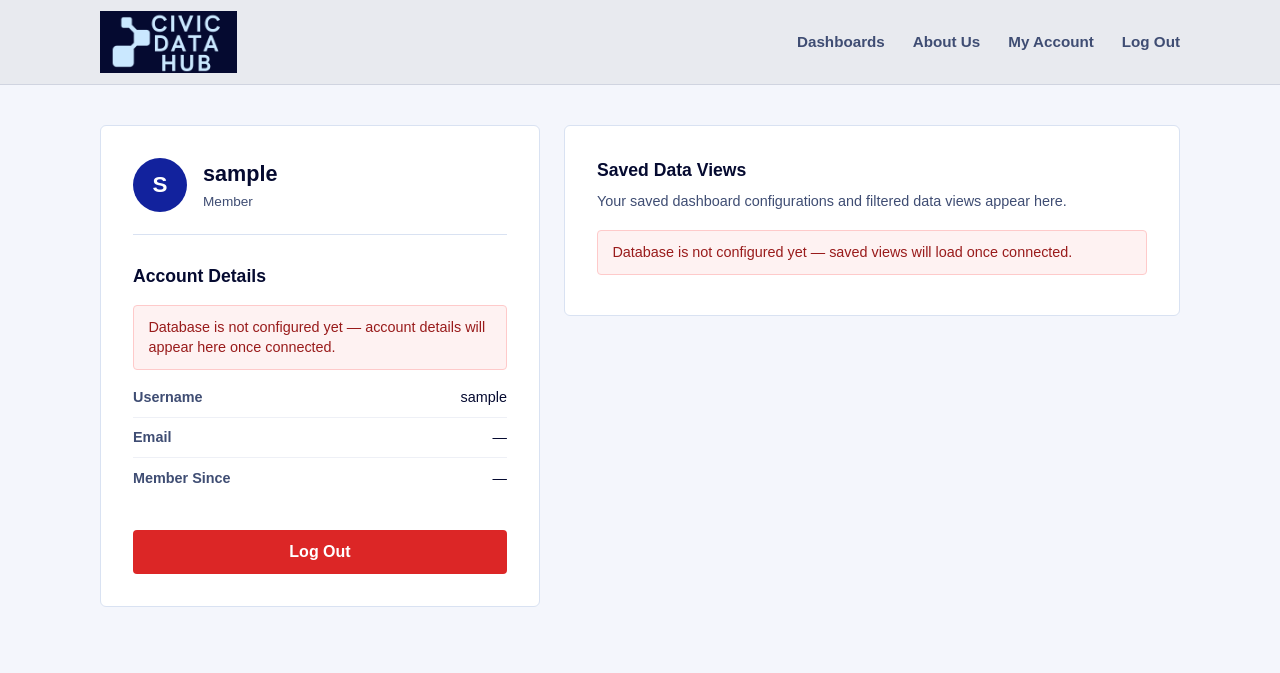
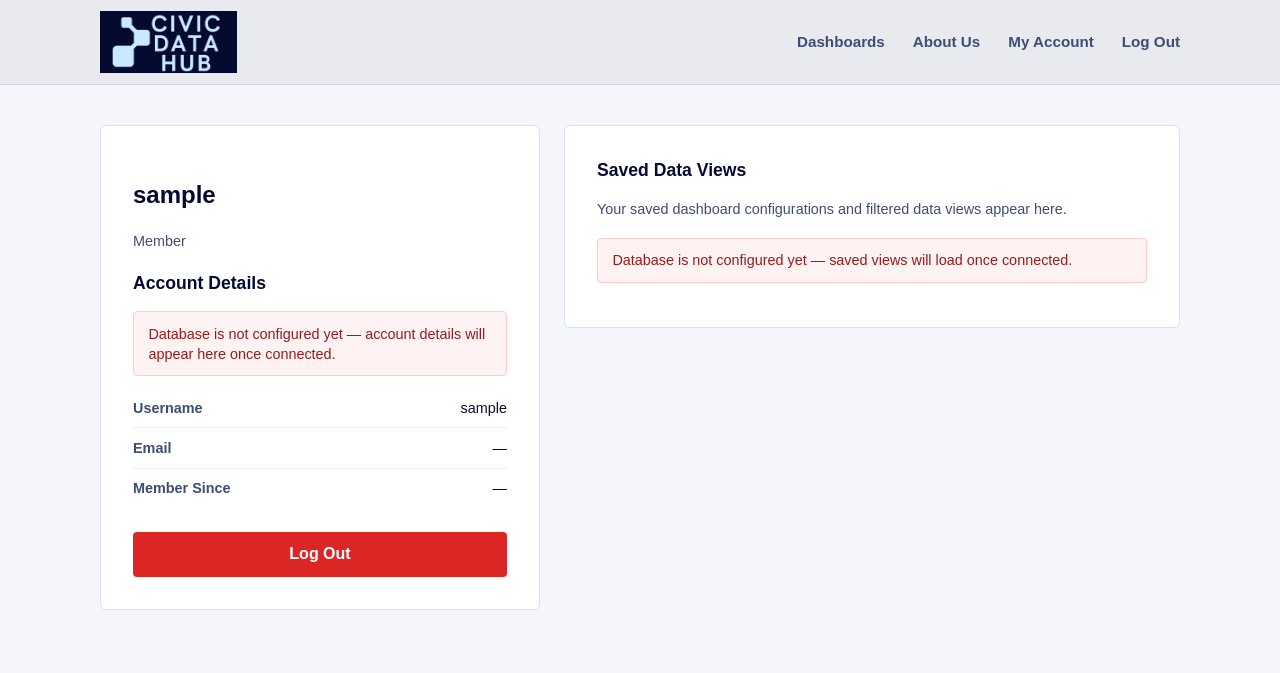
Before and after one commit to midnight-getaway/CivicDataHub, a PHP site: page /account.php in a window 1280 px wide. Shown: the top 673 px of the page. Run offline with PHP 8.4, Linux system fonts and the light colour scheme; the visitor is signed in with stand-in values (Sample User, id 1); data that the repository does not hold is empty; a stand-in replaces the project's code that opens the database connection; some web fonts are replaced.

Commit message:
reorder nav links, condense & organize stylesheet

```diff
--- a/about.html
+++ b/about.html
@@ -9,7 +9,7 @@
 	<link rel="icon" type="image/png" sizes="32x32" href="assets/favicon-32.png" />
 	<link rel="icon" type="image/png" href="assets/favicon.png" />
 	<link rel="apple-touch-icon" href="assets/favicon.png" />
-	<link rel="stylesheet" href="styles.css" />
+	<link rel="stylesheet" href="styles.css?v=2" />
 </head>
 
 <body>
@@ -21,9 +21,9 @@
 			<nav aria-label="Main navigation">
 				<ul>
 					<li><a href="index.html#dashboards">Dashboards</a></li>
-					<li><a href="signup.php">Sign Up</a></li>
 					<li><a href="about.html">About Us</a></li>
 					<li><a href="login.php">Log In</a></li>
+					<li><a href="signup.php">Sign Up</a></li>
 				</ul>
 			</nav>
 		</div>
--- a/account.php
+++ b/account.php
@@ -48,7 +48,7 @@ if ($db_configured) {
     <link rel="icon" type="image/png" sizes="32x32" href="assets/favicon-32.png" />
     <link rel="icon" type="image/png" href="assets/favicon.png" />
     <link rel="apple-touch-icon" href="assets/favicon.png" />
-    <link rel="stylesheet" href="styles.css" />
+    <link rel="stylesheet" href="styles.css?v=2" />
   </head>
   <body>
     <header class="site-header">
@@ -72,60 +72,51 @@ if ($db_configured) {
         <div class="container">
 
           <!-- Account Info Card -->
-          <div class="account-card">
-            <div class="account-header">
-              <div class="avatar"><?php echo strtoupper(substr($username, 0, 1)); ?></div>
-              <div>
+          <div class="card">
             <h1><?php echo $username; ?></h1>
-                <p class="account-role">Member</p>
-              </div>
-            </div>
+            <p class="muted-text">Member</p>
 
-            <div class="account-details">
             <h2>Account Details</h2>
 
             <?php if (!$db_configured): ?>
-                <div class="form-message error">Database is not configured yet — account details will appear here once connected.</div>
+              <div class="msg error">Database is not configured yet — account details will appear here once connected.</div>
             <?php endif; ?>
 
             <div class="detail-row">
-                <span class="detail-label">Username</span>
-                <span class="detail-value"><?php echo $username; ?></span>
+              <strong>Username</strong>
+              <span><?php echo $username; ?></span>
             </div>
             <div class="detail-row">
-                <span class="detail-label">Email</span>
-                <span class="detail-value"><?php echo $email ?: '—'; ?></span>
+              <strong>Email</strong>
+              <span><?php echo $email ?: '—'; ?></span>
             </div>
             <div class="detail-row">
-                <span class="detail-label">Member Since</span>
-                <span class="detail-value"><?php echo $created_at ?: '—'; ?></span>
-              </div>
+              <strong>Member Since</strong>
+              <span><?php echo $created_at ?: '—'; ?></span>
             </div>
 
-            <div class="account-actions">
-              <a href="logout.php" class="btn-submit btn-logout">Log Out</a>
-            </div>
+            <a href="logout.php" class="btn btn-danger" style="margin-top:1.5rem">Log Out</a>
           </div>
 
           <!-- Saved Data Views -->
-          <div class="saved-views-card">
+          <div class="card">
             <h2>Saved Data Views</h2>
-            <p class="saved-views-subtitle">Your saved dashboard configurations and filtered data views appear here.</p>
+            <p class="muted-text">Your saved dashboard configurations and filtered data views appear here.</p>
 
             <?php if (!$db_configured): ?>
-              <div class="form-message error">Database is not configured yet — saved views will load once connected.</div>
+              <div class="msg error">Database is not configured yet — saved views will load once connected.</div>
             <?php elseif (empty($saved_views)): ?>
               <div class="empty-state">
                 <p>You haven't saved any data views yet.</p>
-                <a href="index.html#dashboards" class="btn-submit">Explore Dashboards</a>
+                <a href="index.html#dashboards" class="btn">Explore Dashboards</a>
               </div>
             <?php else: ?>
               <div class="views-grid">
                 <?php foreach ($saved_views as $view): ?>
                   <div class="view-tile">
                     <h3><?php echo htmlspecialchars($view['view_name']); ?></h3>
-                    <p class="view-dataset"><?php echo htmlspecialchars($view['dataset']); ?></p>
-                    <p class="view-date">Saved <?php echo date('M j, Y', strtotime($view['created_at'])); ?></p>
+                    <p><?php echo htmlspecialchars($view['dataset']); ?></p>
+                    <p>Saved <?php echo date('M j, Y', strtotime($view['created_at'])); ?></p>
                   </div>
                 <?php endforeach; ?>
               </div>
--- a/index.html
+++ b/index.html
@@ -9,7 +9,7 @@
   <link rel="icon" type="image/png" sizes="32x32" href="assets/favicon-32.png" />
   <link rel="icon" type="image/png" href="assets/favicon.png" />
   <link rel="apple-touch-icon" href="assets/favicon.png" />
-  <link rel="stylesheet" href="styles.css" />
+  <link rel="stylesheet" href="styles.css?v=2" />
 </head>
 
 <body>
@@ -21,9 +21,9 @@
       <nav aria-label="Main navigation">
         <ul>
           <li><a href="index.html#dashboards">Dashboards</a></li>
-          <li><a href="signup.php">Sign Up</a></li>
           <li><a href="about.html">About Us</a></li>
           <li><a href="login.php">Log In</a></li>
+          <li><a href="signup.php">Sign Up</a></li>
         </ul>
       </nav>
     </div>
--- a/styles.css
+++ b/styles.css
@@ -47,19 +51,18 @@
   --primary-dark: #050a30;
   --accent: #233dff;
   --border: #d9e2f2;
-  --placeholder-media: #c5c9d4;
-  --placeholder-field: #e5e8f0;
+  --placeholder-bg: #d1d4dd;
+  --placeholder-border: #c2c8d6;
+  --field-bg: #e5e8f0;
   --field-border: #cfd6e6;
-  --btn-submit: #6b7280;
-  --btn-submit-hover: #4b5563;
+  --btn-bg: #6b7280;
+  --btn-hover: #4b5563;
 }
 
-* {
+/* ================= BASE ====================== */
+
+*, *::before, *::after {
   box-sizing: border-box;
-}
-
-html {
-  font-family: "HK Grotesk", sans-serif;
 }
 
 body {
@@ -221,98 +224,54 @@ nav a:hover {
   border-radius: 2px;
 }
 
-.about-layout{
-  float: left;
-  width: 50%;
+/* ================= ABOUT PAGE ====================== */
+
+.about-layout {
+  width: 100%;
   padding: 5px;
 }
 
+.about-row {
+  display: flex;
+  flex-wrap: wrap;
+  gap: 1.5rem;
+  padding: 0 5px;
+}
+
 .about-column {
-  float: left;
-  width: 450px;
+  flex: 1 1 260px;
+  min-width: 0;
   padding: 5px;
 }
 
-.about-row::after {
-  content: "";
-  clear: both;
-  display: table;
+/* ================= SHARED COMPONENTS ====================== */
+
+/* Muted subtitle text used on auth and account pages */
+.muted-text {
+  margin: 0 0 1.2rem;
+  color: var(--muted);
+  font-size: 0.9rem;
 }
 
-@media (max-width: 920px) {
-  .nav {
-    flex-wrap: wrap;
-    gap: 0.75rem;
-    padding: 0.75rem 0;
-  }
-
-  .brand-logo {
-    height: 54px;
-  }
-
-  .dashboard-grid {
-    grid-template-columns: repeat(2, minmax(0, 1fr));
-  }
-
-  .content-grid {
-    grid-template-columns: 1fr;
-  }
-
-  .graphic-placeholder {
-    min-height: 300px;
-    font-size: 1.5rem;
-  }
-
-  .insight-column {
-    align-items: flex-start;
-    gap: 1rem;
-  }
-}
-
-/* ── Auth pages (login / signup) ────────────────────────── */
-
-.auth-section {
-  display: flex;
-  justify-content: center;
-  padding: 3rem 0 4rem;
-}
-
-.auth-card {
-  width: min(460px, 100%);
+/* Card: white bordered box used on auth and account pages */
+.card {
   background: #fff;
   border: 1px solid var(--border);
   border-radius: 6px;
-  padding: 2.5rem 2rem;
+  padding: 2rem;
 }
 
-.auth-card h1 {
-  margin: 0 0 0.3rem;
-  font-size: 1.6rem;
-  color: var(--primary-dark);
-}
-
-.auth-subtitle {
-  margin: 0 0 1.5rem;
-  color: var(--muted);
-  font-size: 0.95rem;
-}
-
-.auth-form {
-  display: flex;
-  flex-direction: column;
-  gap: 1.1rem;
-}
-
+/* Form inputs */
 .form-group {
   display: flex;
   flex-direction: column;
   gap: 0.3rem;
+  margin-bottom: 1.1rem;
 }
 
 .form-group label {
   font-weight: 600;
   font-size: 0.9rem;
-  color: var(--text);
 }
 
 .form-group input {
@@ -331,47 +290,85 @@ nav a:hover {
   background: #fff;
 }
 
-.btn-submit {
+/* Primary action button */
+.btn {
+  display: block;
+  width: 100%;
   margin-top: 0.5rem;
   padding: 0.7rem;
-  background: var(--btn-submit);
+  background: var(--btn-bg);
   color: #fff;
   border: none;
   border-radius: 4px;
   font-size: 1rem;
   font-weight: 600;
   cursor: pointer;
+  text-align: center;
+  text-decoration: none;
   transition: background 0.2s;
 }
 
-.btn-submit:hover {
-  background: var(--btn-submit-hover);
+.btn:hover {
+  background: var(--btn-hover);
 }
 
-.form-message {
+.btn.btn-danger {
+  background: #dc2626;
+}
+
+.btn.btn-danger:hover {
+  background: #b91c1c;
+}
+
+/* Inline status messages */
+.msg {
   padding: 0.7rem 0.9rem;
   border-radius: 4px;
   font-size: 0.9rem;
-  margin-bottom: 0.5rem;
+  margin-bottom: 0.75rem;
 }
 
-.form-message.error {
+.msg.error {
   background: #fef2f2;
   color: #991b1b;
   border: 1px solid #fecaca;
 }
 
-.form-message.success {
+.msg.success {
   background: #f0fdf4;
   color: #166534;
   border: 1px solid #bbf7d0;
 }
 
-.form-message.success a {
+.msg.success a {
   color: #166534;
   font-weight: 600;
 }
 
+/* ================= AUTH PAGES ====================== */
+
+.auth-section {
+  display: flex;
+  justify-content: center;
+  padding: 3rem 0 4rem;
+}
+
+.auth-section .card {
+  width: min(460px, 100%);
+  padding: 2.5rem 2rem;
+}
+
+.auth-section h1 {
+  margin: 0 0 0.3rem;
+  font-size: 1.6rem;
+}
+
+.auth-form {
+  display: flex;
+  flex-direction: column;
+}
+
+/* "Already have account?" switch link */
 .auth-switch {
   margin-top: 1.2rem;
   text-align: center;
@@ -402,100 +399,30 @@ nav a:hover {
   align-items: start;
 }
 
-.account-card,
-.saved-views-card {
-  background: #fff;
-  border: 1px solid var(--border);
-  border-radius: 6px;
-  padding: 2rem;
+.account-section h2 {
+  margin: 0 0 1rem;
+  font-size: 1.1rem;
 }
 
-.account-header {
-  display: flex;
-  align-items: center;
-  gap: 1rem;
-  margin-bottom: 1.8rem;
-  padding-bottom: 1.4rem;
-  border-bottom: 1px solid var(--border);
-}
-
-.avatar {
-  width: 54px;
-  height: 54px;
-  border-radius: 50%;
-  background: var(--primary);
-  color: #fff;
-  display: grid;
-  place-items: center;
-  font-size: 1.4rem;
-  font-weight: 700;
-  flex-shrink: 0;
-}
-
-.account-header h1 {
-  margin: 0;
-  font-size: 1.35rem;
-  color: var(--primary-dark);
-}
-
-.account-role {
-  margin: 0.15rem 0 0;
-  color: var(--muted);
-  font-size: 0.85rem;
-}
-
-.account-details h2,
-.saved-views-card h2 {
-  margin: 0 0 1rem;
-  font-size: 1.1rem;
-  color: var(--primary-dark);
-}
-
+/* Detail rows (username, email, etc.) */
 .detail-row {
   display: flex;
   justify-content: space-between;
   padding: 0.6rem 0;
   border-bottom: 1px solid #eef0f6;
+  font-size: 0.9rem;
 }
 
-.detail-row:last-child {
+.detail-row:last-of-type {
   border-bottom: none;
 }
 
-.detail-label {
+.detail-row strong {
+  color: var(--muted);
   font-weight: 600;
-  font-size: 0.9rem;
-  color: var(--muted);
 }
 
-.detail-value {
-  font-size: 0.9rem;
-  color: var(--text);
-}
-
-.account-actions {
-  margin-top: 1.5rem;
-  text-align: center;
-}
-
-.btn-logout {
-  display: inline-block;
-  text-decoration: none;
-  text-align: center;
-  width: 100%;
-  background: #dc2626;
-}
-
-.btn-logout:hover {
-  background: #b91c1c;
-}
-
-.saved-views-subtitle {
-  margin: -0.5rem 0 1.2rem;
-  color: var(--muted);
-  font-size: 0.9rem;
-}
-
+/* Saved views grid */
 .views-grid {
   display: grid;
   grid-template-columns: repeat(auto-fill, minmax(200px, 1fr));
```
Also changed, not shown: other parts of styles.css (+82 -32 lines), login.php (+6 -6 lines), signup.php (+7 -7 lines). Lines whose indentation alone changed are shown as unchanged.
